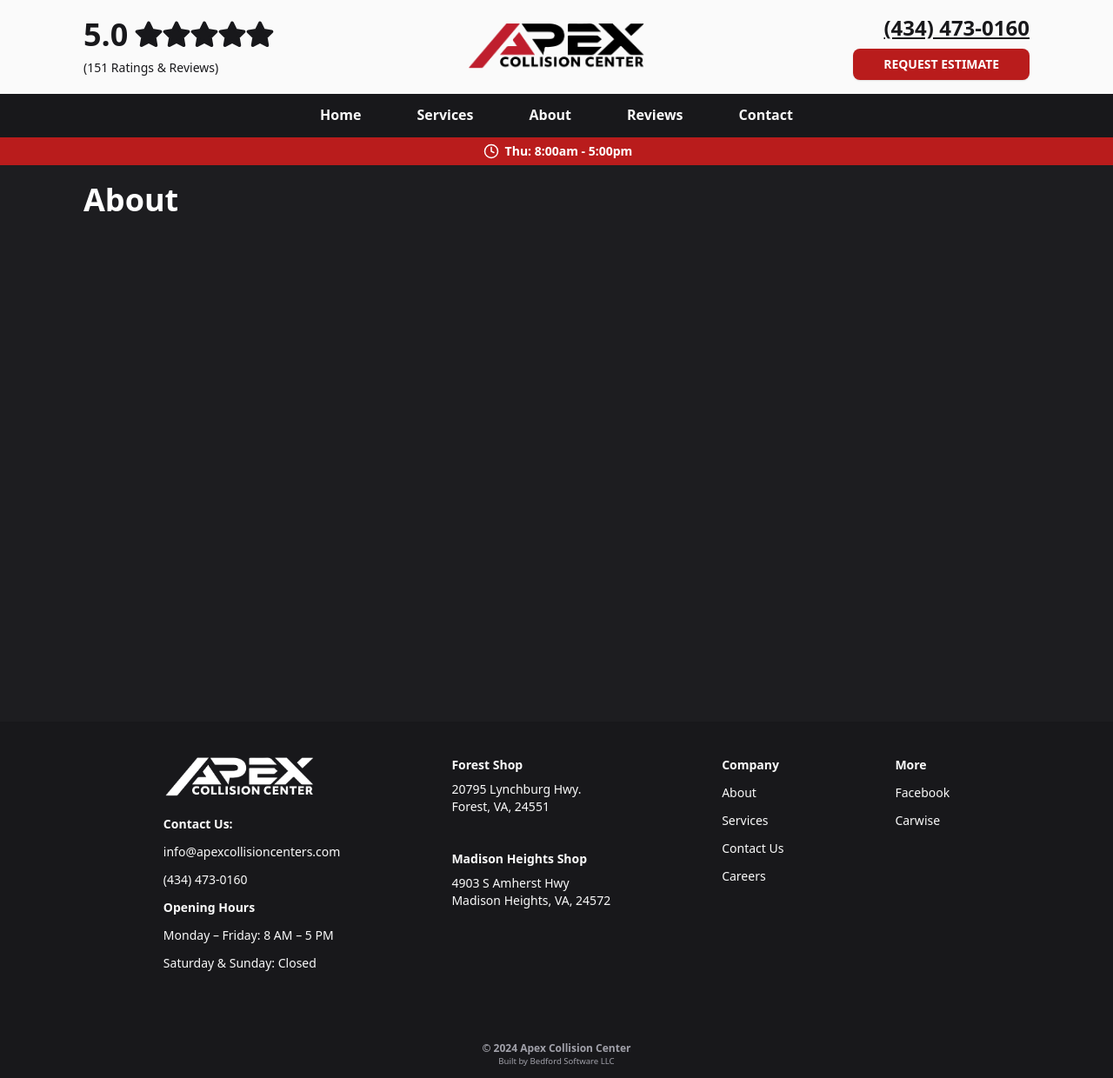
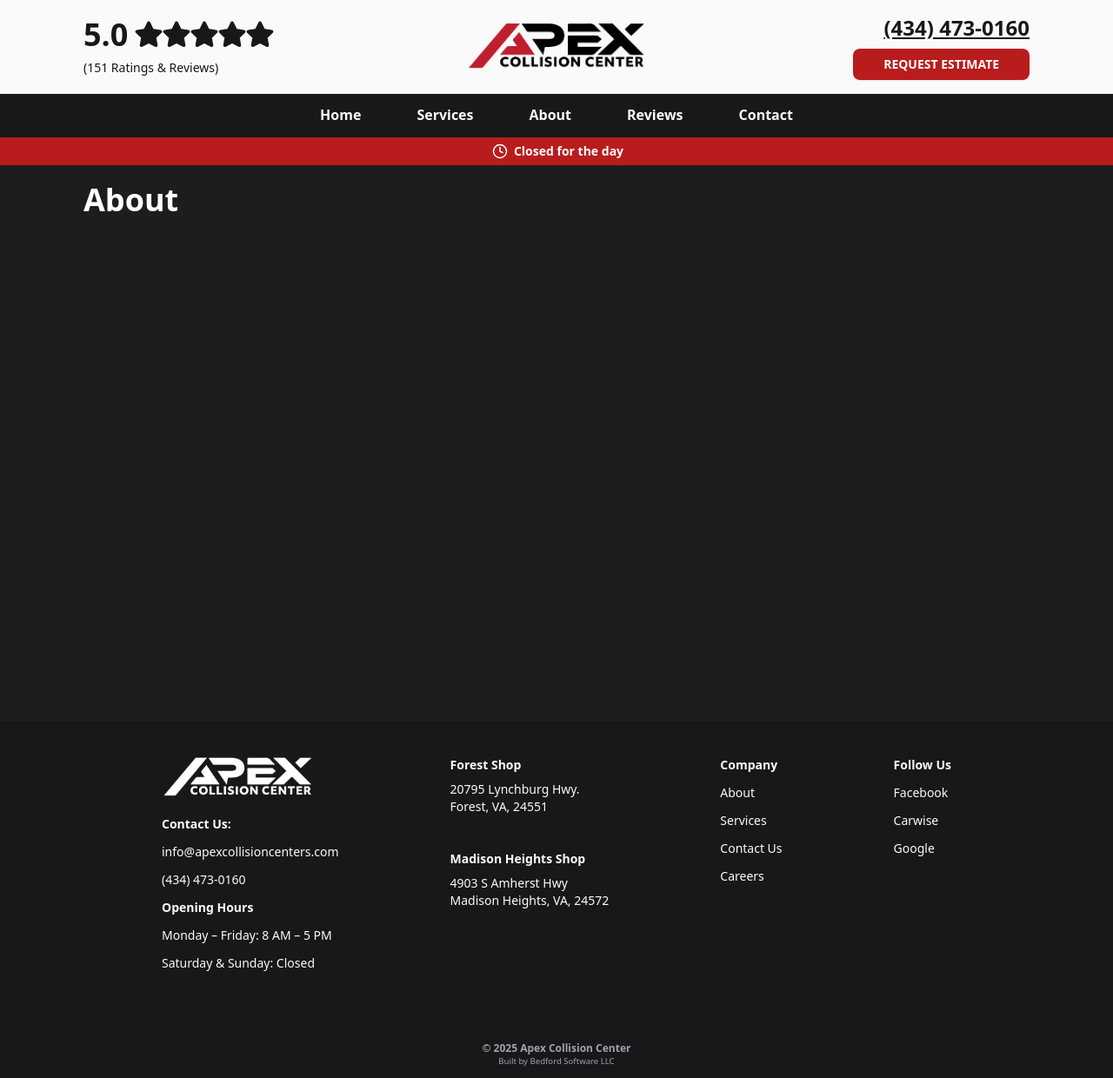
Before and after one commit to hillbrinkley/apex-collision-centers, an Astro site: page /about in a window 1280 px wide. Shown: the whole page at 87% size. Built offline with nearby package versions, Linux system fonts and the light colour scheme; Astro itself is replaced by a stand-in of ours.

Commit message:
push year update

```diff
--- a/src/components/Footer.astro
+++ b/src/components/Footer.astro
@@ -1,3 +1,7 @@
+---
+const year = new Date().getFullYear();
+---
+
 <footer class="pt-10 pb-3 bg-zinc-900 text-zinc-50" role="contentinfo">
  <div class="grid grid-flow-col sm:gap-32 justify-left sm:justify-center sm:text-md text-sm p-5 sm:p-0 gap-8">
   <div class="flex flex-col">
@@ -48,7 +52,7 @@
    </ul>
   </div>
   <div class="hidden flex-col sm:flex gap-3">
-   <h2 class="font-bold">More</h2>
+   <h2 class="font-bold">Follow Us</h2>
    <ul class="grid gap-3">
     <li>
      <a class="hover:underline cursor-pointer" href="https://www.facebook.com/p/Apex-Collision-Center-100088094233817/" target="_blank">Facebook</a>
@@ -58,10 +62,13 @@
       >Carwise</a
      >
     </li>
+    <li>
+     <a class="hover:underline cursor-pointer" href="https://g.co/kgs/oMZUgbC" target="_blank">Google</a>
+    </li>
    </ul>
   </div>
  </div>
- <span class="justify-center flex mt-20 font-semibold text-xs text-zinc-400">© 2024 Apex Collision Center</span>
+ <span class="justify-center flex mt-20 font-semibold text-xs text-zinc-400">© {year} Apex Collision Center</span>
  <span class="justify-center flex text-[0.60rem] text-zinc-400"
   >Built by&nbsp;<a href="https://bedfordsoftware.com" class="group transition duration-300 hover:text-blue-400" target="_blank"
    >Bedford Software LLC</a
--- a/src/components/Header/Hours.astro
+++ b/src/components/Header/Hours.astro
@@ -1,17 +1,20 @@
 ---
 const getOpeningHoursMessage = () => {
+ // Get the current date and time in the America/New_York time zone
  const today = new Date();
- const day = today.getDay(); // 0 is Sunday, 1 is Monday, ..., 6 is Saturday
- const hour = today.getHours();
+ const options = { timeZone: "America/New_York", hour: "2-digit", weekday: "short", hour12: false };
+ const dayName = new Intl.DateTimeFormat("en-US", { timeZone: "America/New_York", weekday: "short" }).format(today);
+ const hour = parseInt(new Intl.DateTimeFormat("en-US", { timeZone: "America/New_York", hour: "2-digit", hour12: false }).format(today));
+
+ // Convert weekday name to a day number (0 = Sun, 1 = Mon, ..., 6 = Sat)
+ const dayNames = ["Sun", "Mon", "Tue", "Wed", "Thu", "Fri", "Sat"];
+ const day = dayNames.indexOf(dayName);
 
  let message = "";
 
  if (day >= 1 && day <= 5) {
   // Monday to Friday
   if (hour >= 8 && hour < 17) {
-   // Get the day name
-   const dayNames = ["Sun", "Mon", "Tue", "Wed", "Thu", "Fri", "Sat"];
-   const dayName = dayNames[day];
    message = `${dayName}: 8:00am - 5:00pm`;
   } else {
    message = "Closed for the day";
--- a/src/components/Review/Reviews.astro
+++ b/src/components/Review/Reviews.astro
@@ -36,7 +36,7 @@
   <div>
    <a
     class="py-2 px-5 inline-flex items-center gap-x-2 font-semibold rounded-lg shadow-sm bg-red-700 text-white disabled:pointer-events-none hover:bg-red-800 hover:cursor-pointer hover:transition duration-500 shadow-zinc-950/10 hover:shadow-md hover:shadow-zinc-950/20 uppercase text-sm"
-    href="/"
+    href="/reviews"
    >
     See More
    </a>
--- a/src/pages/index.astro
+++ b/src/pages/index.astro
@@ -12,7 +12,7 @@
 ---
 
 <Layout title="Apex Collision Center">
- <main class="max-w-[100svw] overflow-x-hidden justify-evenly flex flex-col text-center bg-building bg-center sm:bg-fixed">
+ <main class="max-w-[100svw] overflow-x-hidden justify-evenly flex flex-col text-center bg-building bg-center bg-no-repeat sm:bg-fixed">
   <div class="grid sm:grid-flow-col justify-evenly items-center min-h-[80vh] sm:grid-cols-3 sm:px-24 px-0">
    <div class="flex flex-col sm:justify-start justify-center gap-10 z-20 sm:col-span-2 p-5 py-10 sm:p-0">
     <LandingHookText />
```
